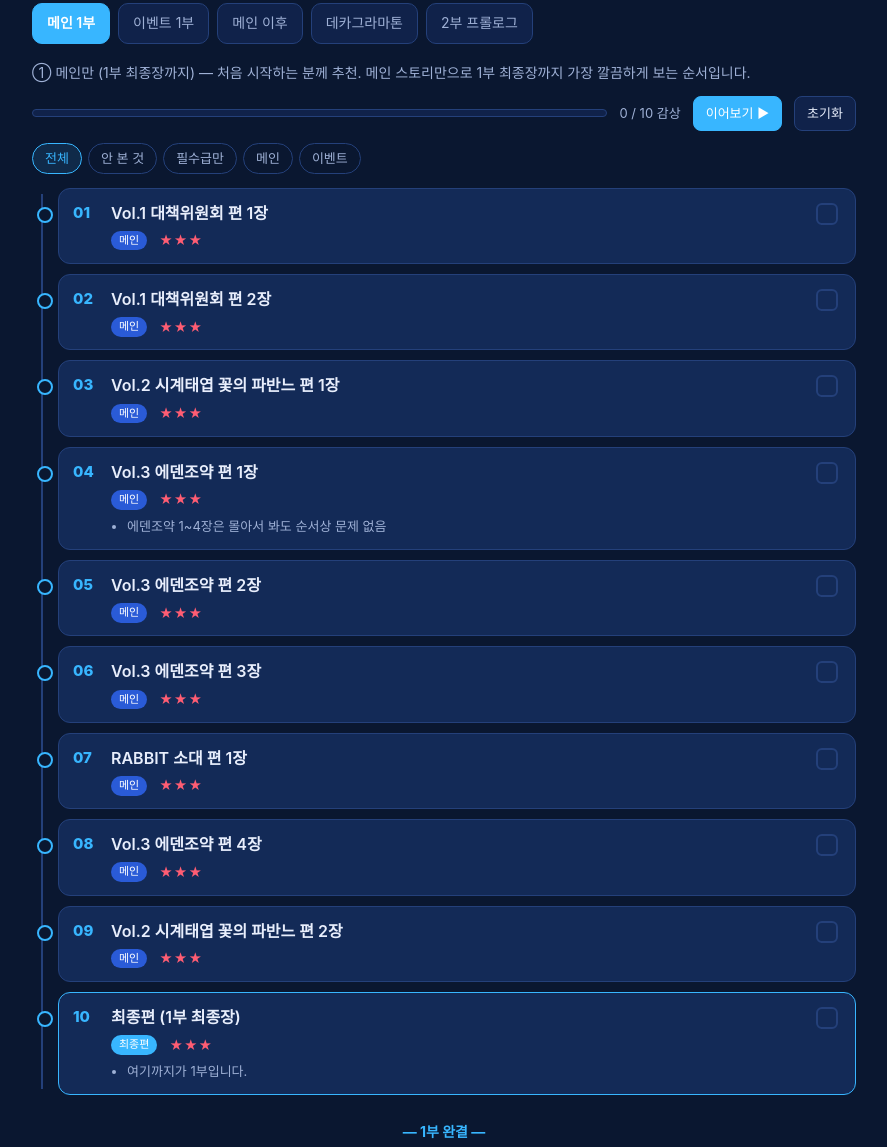
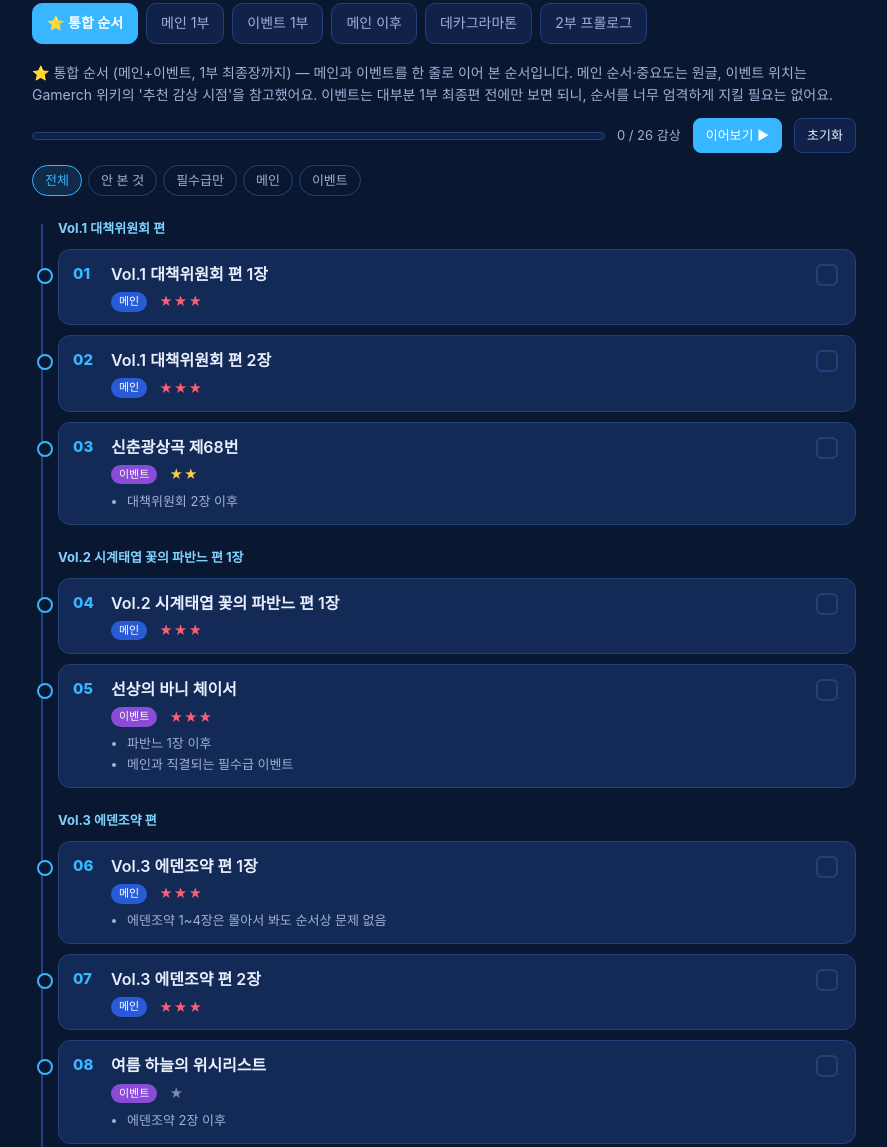
Before and after one commit to heo-jh/bluearchive-storyline, a plain HTML site: page index.html in a window 1280 px wide. Shown: the part 584-1731 px from the top of the page, without its empty margins (196-1083 px from the left). Drawn offline with Linux system fonts and the light colour scheme; a web font is replaced by a local one.

Commit message:
Add files via upload

```diff
--- a/data.js
+++ b/data.js
@@ -15,6 +15,7 @@ window.SITE = {
     url: "https://gall.dcinside.com/mgallery/board/view/?id=arona&no=10164"
   },
   changelog: [
+    { date: "2026-11-16", tag: "기능", text: "메인+이벤트 통합 순서 탭 추가 (기본 탭)" },
     { date: "2026-11-16", tag: "기능", text: "사이트 최초 공개 — 원글 섹션 1·2 반영, 섹션 3~5 틀 마련" }
   ],
   notice: [
@@ -26,6 +27,45 @@ window.SITE = {
 };
 
 window.ROUTES = [
+  {
+    id: "all1",
+    name: "⭐ 통합 순서 (메인+이벤트, 1부 최종장까지)",
+    short: "⭐ 통합 순서",
+    desc: "메인과 이벤트를 한 줄로 이어 본 순서입니다. 메인 순서·중요도는 원글, 이벤트 위치는 Gamerch 위키의 '추천 감상 시점'을 참고했어요. 이벤트는 대부분 1부 최종편 전에만 보면 되니, 순서를 너무 엄격하게 지킬 필요는 없어요.",
+    items: [
+      { group: "Vol.1 대책위원회 편" },
+      { title: "Vol.1 대책위원회 편 1장", type: "main", imp: 3 },
+      { title: "Vol.1 대책위원회 편 2장", type: "main", imp: 3 },
+      { title: "신춘광상곡 제68번", type: "event", imp: 2, notes: ["대책위원회 2장 이후"] },
+      { group: "Vol.2 시계태엽 꽃의 파반느 편 1장" },
+      { title: "Vol.2 시계태엽 꽃의 파반느 편 1장", type: "main", imp: 3 },
+      { title: "선상의 바니 체이서", type: "event", imp: 3, notes: ["파반느 1장 이후", "메인과 직결되는 필수급 이벤트"] },
+      { group: "Vol.3 에덴조약 편" },
+      { title: "Vol.3 에덴조약 편 1장", type: "main", imp: 3, notes: ["에덴조약 1~4장은 몰아서 봐도 순서상 문제 없음"] },
+      { title: "Vol.3 에덴조약 편 2장", type: "main", imp: 3 },
+      { title: "여름 하늘의 위시리스트", type: "event", imp: 1, notes: ["에덴조약 2장 이후"] },
+      { title: "히나 위원장의 여름방학!", type: "event", imp: 1, notes: ["에덴조약 2장 이후"] },
+      { title: "Vol.3 에덴조약 편 3장", type: "main", imp: 3 },
+      { title: "우당탕탕 수녀와 고서관의 마술사", type: "event", imp: 1, notes: ["에덴조약 3장 이후"] },
+      { title: "샬레의 해피 발렌타인 순찰", type: "event", imp: 1, notes: ["RABBIT 소대 편 1장 전", "난이도가 부담되면 건너뛰어도 됨"] },
+      { title: "RABBIT 소대 편 1장", type: "main", imp: 3 },
+      { title: "Vol.3 에덴조약 편 4장", type: "main", imp: 3 },
+      { title: "Vol.2 시계태엽 꽃의 파반느 편 2장", type: "main", imp: 3 },
+      { group: "최종편 전에 보기" },
+      { title: "벚꽃만발 축제대소동", type: "event", imp: 2 },
+      { title: "혁명의 이반 쿠팔라", type: "event", imp: 2 },
+      { title: "227호 온천장 운영일지", type: "event", imp: 2, notes: ["이반 쿠팔라 다음에"] },
+      { title: "네버랜드에서 붙잡아줘", type: "event", imp: 1 },
+      { title: "달콤한 비밀: 총격전", type: "event", imp: 2 },
+      { title: "불인(不忍)의 마음", type: "event", imp: 3, notes: ["메인과 직결되는 필수급 이벤트"] },
+      { title: "아비도스 리조트 복구대책위원회", type: "event", imp: 2 },
+      { title: "출장! 백야당 바다의 집 프랜차이즈 계획", type: "event", imp: 2, notes: ["아비도스 리조트 다음에"] },
+      { title: "Get Set, Go! 키보토스 황륜대제", type: "event", imp: 2 },
+      { title: "코사카 와카모의 침묵과 축연", type: "event", imp: 1, notes: ["난이도가 부담되면 건너뛰어도 됨"] },
+      { group: "1부 최종장" },
+      { title: "최종편 (1부 최종장)", type: "final", imp: 3, notes: ["여기까지가 1부입니다."] }
+    ]
+  },
   {
     id: "main1",
     name: "① 메인만 (1부 최종장까지)",
@@ -105,6 +145,7 @@ window.ROUTES = [
 ];
 
 window.REFERENCES = [
+  { title: "Gamerch 블루 아카이브 위키 — 이벤트 스토리 추천 감상 시점 (일본어)", url: "https://gamerch.com/bluearchive/648183" },
   { title: "프로젝트MX 갤러리 — 뉴비용 스토리 순서 가이드", url: "https://gall.dcinside.com/mgallery/board/view/?id=projectmx&no=10529978" },
   { title: "note.com (dapper_worm1069) — 읽는 순서·공개 순서 정리 (일섭 스포 주의)", url: "https://note.com/dapper_worm1069" },
   { title: "kamigame.jp — 블루 아카이브 추천 스토리 순서·공개 순서 (일섭 스포 주의)", url: "https://kamigame.jp/" }
--- a/index.html
+++ b/index.html
@@ -206,7 +206,7 @@ footer{margin-top:40px;font-size:13px;color:var(--muted);border-top:1px solid va
       </div>`;
     });
     $("timeline").innerHTML = shown ? html : `<div class="empty">조건에 맞는 스토리가 없어요.</div>`;
-    $("endMark").innerHTML = routeId === "main1" || routeId === "event1" ? "<b>— 1부 완결 —</b>" : "";
+    $("endMark").innerHTML = ["all1","main1","event1"].includes(routeId) ? "<b>— 1부 완결 —</b>" : "";
 
     const real = route.items.filter(it => !it.group && it.type !== "todo");
     const cnt = real.filter(it => watched[it.title]).length;
```
